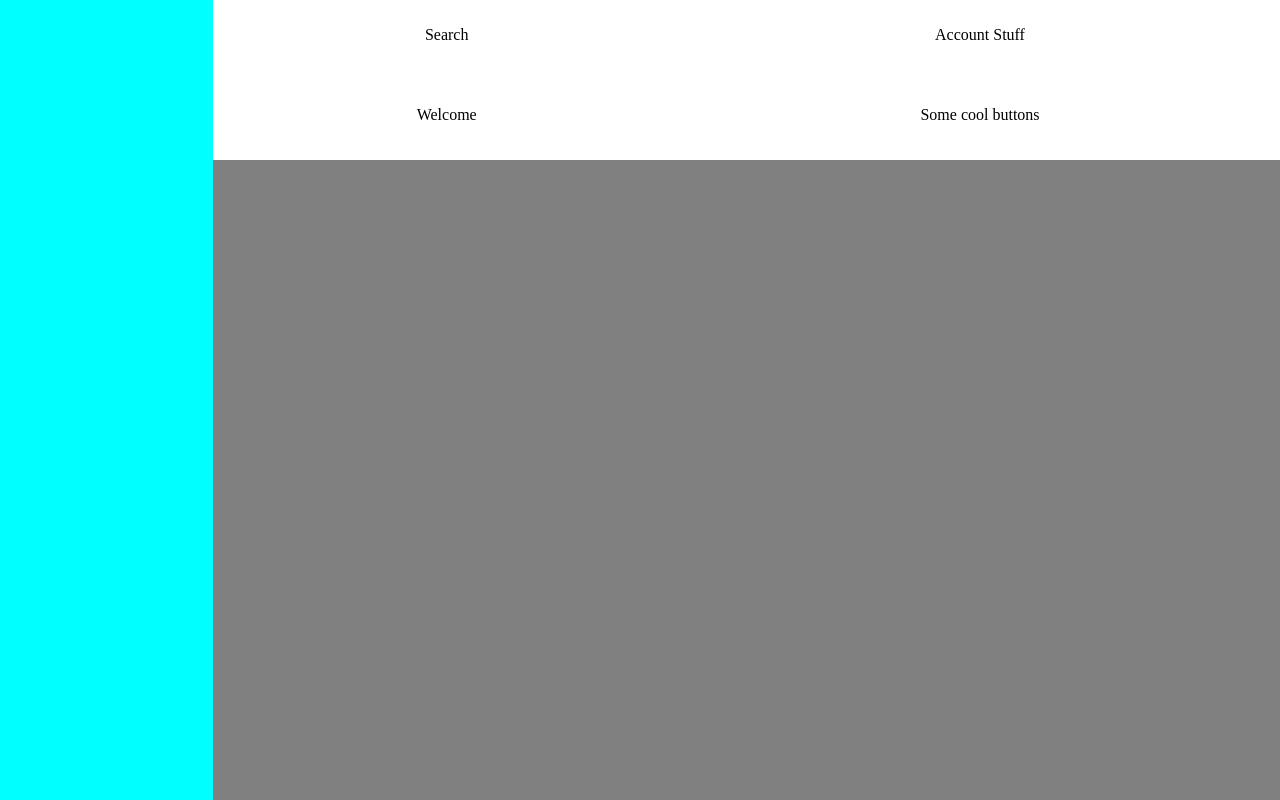
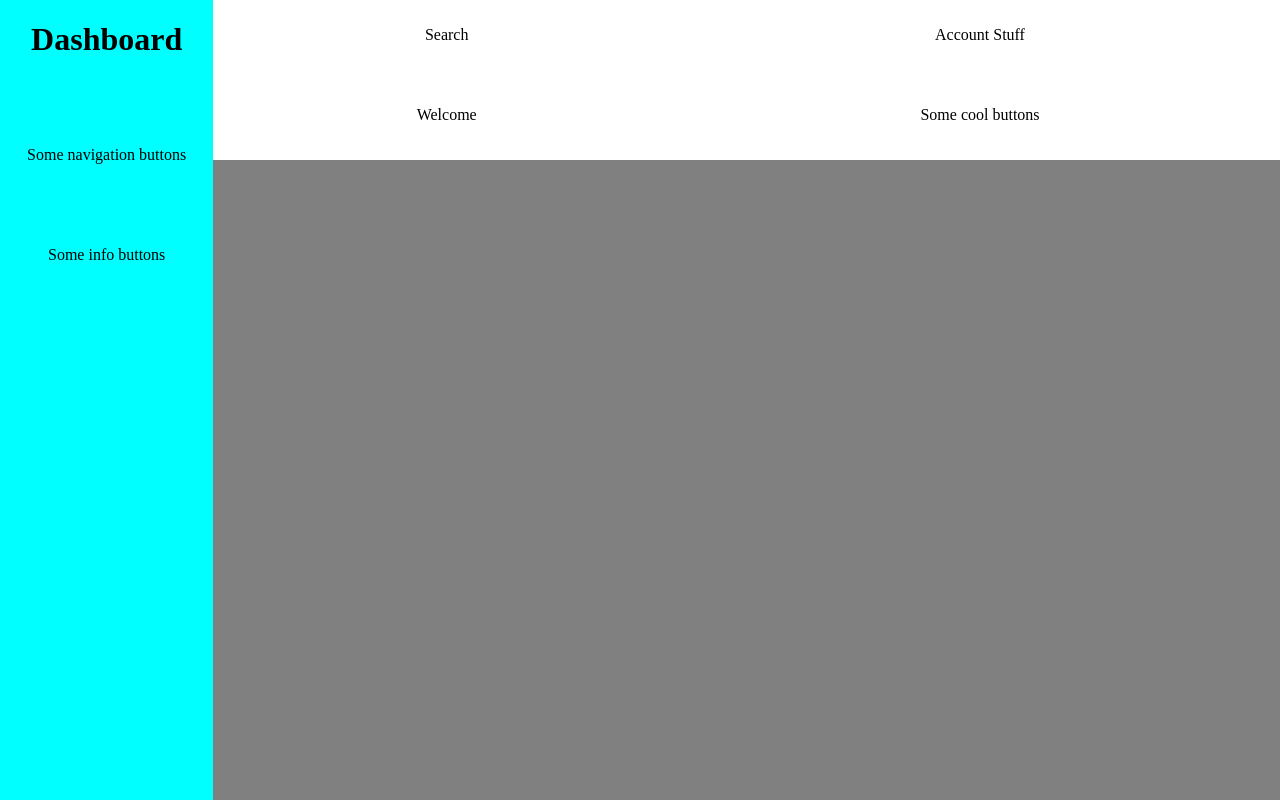
Before and after one commit to NoahH273/admin-dashboard, a plain HTML site: page index.html in a window 1280 px wide. Drawn offline with Linux system fonts and the light colour scheme.

Commit message:
Create Basic Sidebar Layout

```diff
--- a/index.html
+++ b/index.html
@@ -25,10 +25,17 @@
             </div>
         </header>
         <nav class="sidebar">
-
+            <h1 class="title">
+                Dashboard
+            </h1>
+            <ul class="nav">
+                Some navigation buttons
+            </ul>
+            <ul class="info">
+                Some info buttons
+            </ul>
         </nav>
         <main class="content">
-
         </main>
     </div>
 </body>
--- a/styles.css
+++ b/styles.css
@@ -23,6 +23,10 @@
 .sidebar {
     grid-area: sidebar;
     background-color: aqua;
+    display: grid;
+    grid-auto-rows: min-content;
+    gap: 50px;
+    place-items: center;
 }
 
 .content {
```
Also changed, not shown: normalize.css.
